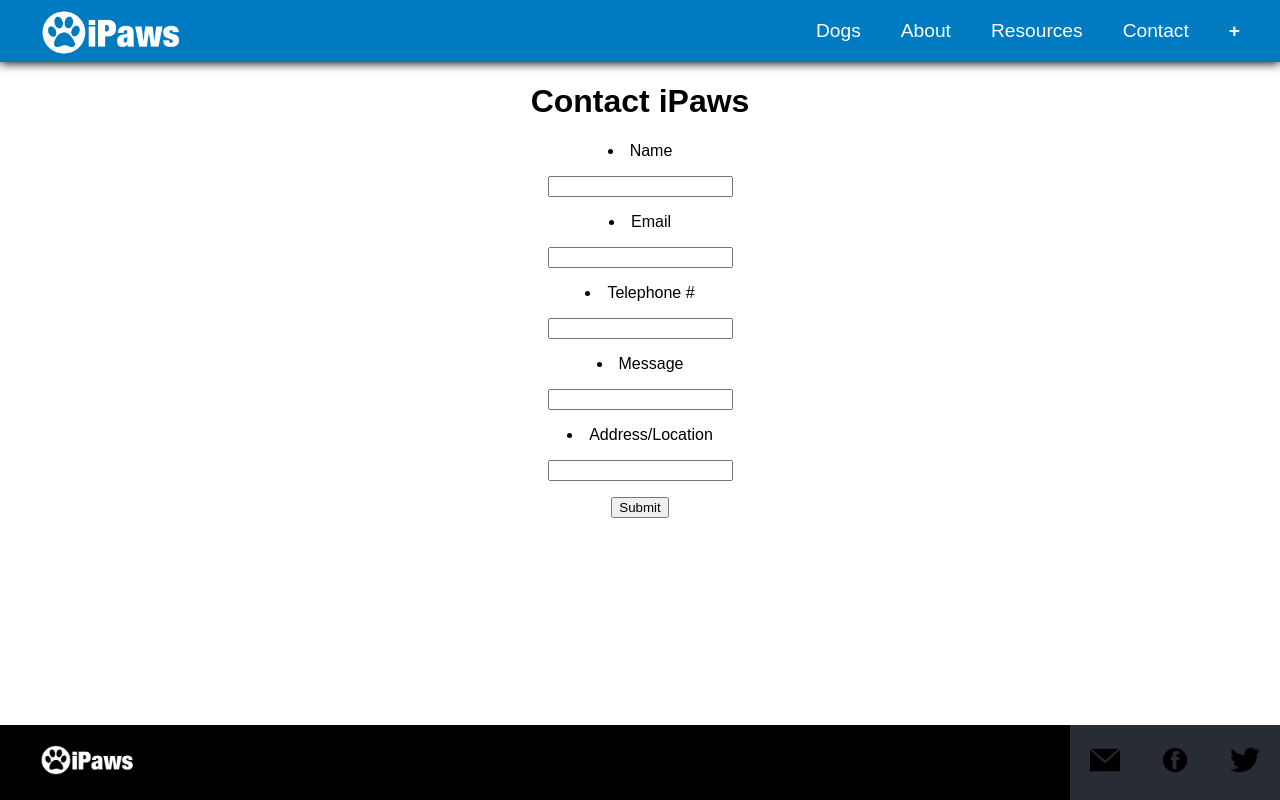
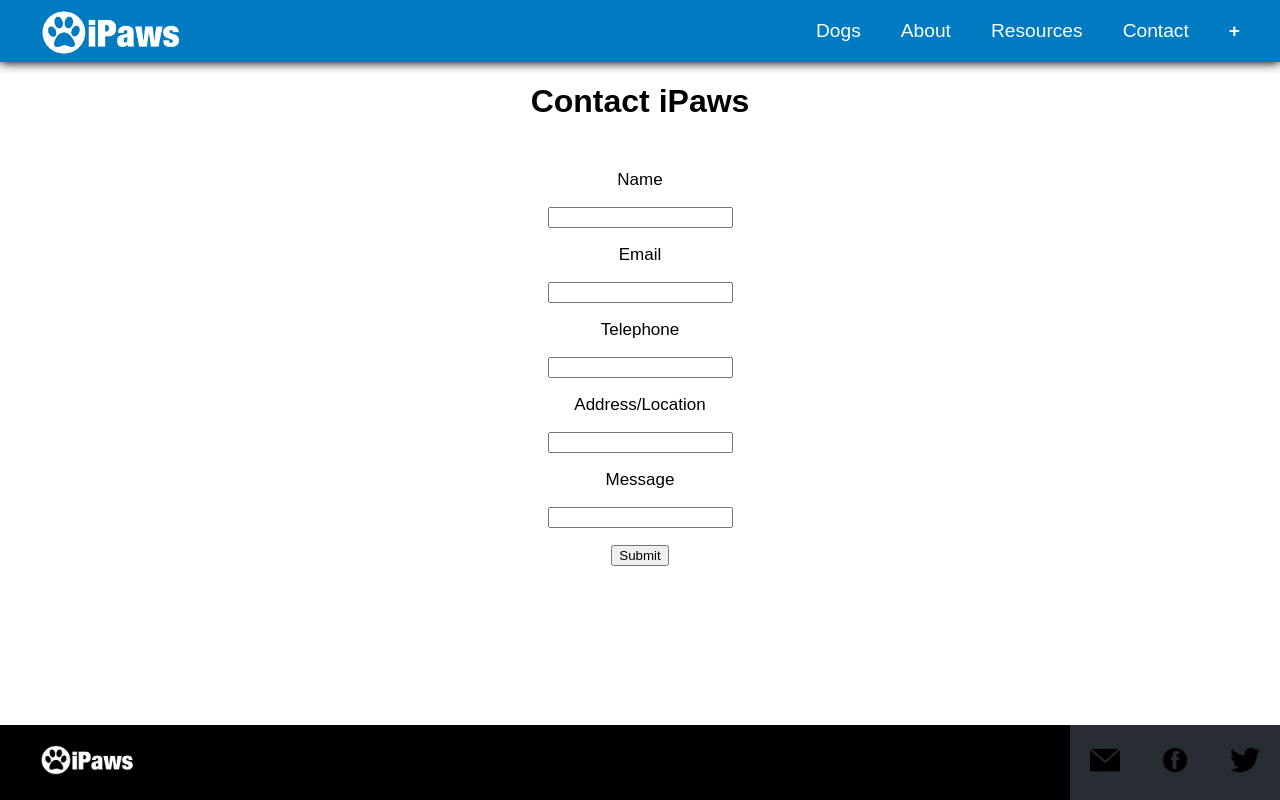
Before and after one commit to danmcquade/ipaws-front-end, a React (Create React App) app: page /contact in a window 1280 px wide. Built offline with nearby package versions, Linux system fonts and the light colour scheme.

Commit message:
updated comment form

```diff
--- a/src/Contact/Contact.css
+++ b/src/Contact/Contact.css
@@ -1,6 +1,6 @@
 .contact-form {
-text-align: center;
-font-size: 10px;
-font-family: fantasy;
-
+	text-align: center;
+	font-size: 17px;
+	/* font-family: fantasy; */
+	margin-top: 50px;
 }
--- a/src/Contact/Contact.js
+++ b/src/Contact/Contact.js
@@ -1,40 +1,38 @@
-import React, { Component } from 'react'
+import React, { Component } from "react"
+import "./Contact.css"
 
 class Contact extends Component {
-
-
-
-
-
-  render () {
+	render() {
 		return (
-      <div class='content'>
+			<div class="content">
 				<h1>Contact iPaws</h1>
 
 				<div className="contact-form">
 					<form>
-        <label><li> Name </li></label>
+						<label> Name </label>
 						<p>
 							<input type="text" />
 						</p>
-              <label><li> Email </li></label>
+						<label>Email</label>
 						<p>
 							<input type="text" />
 						</p>
-                <label className='telephone'><li> Telephone # </li></label>
+						<label className="telephone">Telephone</label>
 						<p>
 							<input type="text" />
 						</p>
-                    <label><li>Message</li></label>
+
+						<label>Address/Location</label>
 						<p>
 							<input type="text" />
 						</p>
-                      <label><li> Address/Location </li></label>
+
+						<label>Message</label>
 						<p>
 							<input type="text" />
 						</p>
+
 						<input type="submit" />
-
 					</form>
 				</div>
 			</div>
```
Lines whose indentation alone changed are shown as unchanged.
